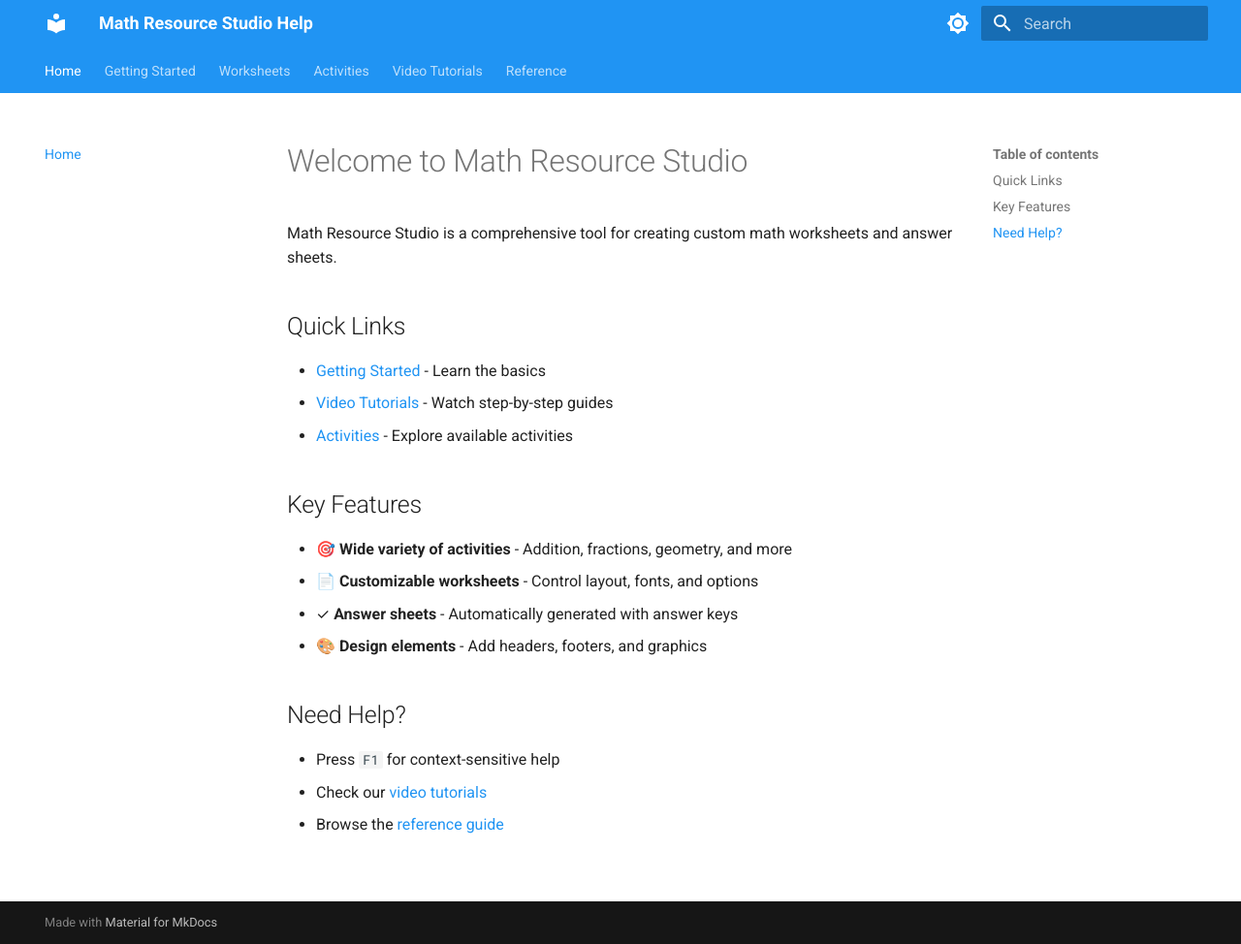
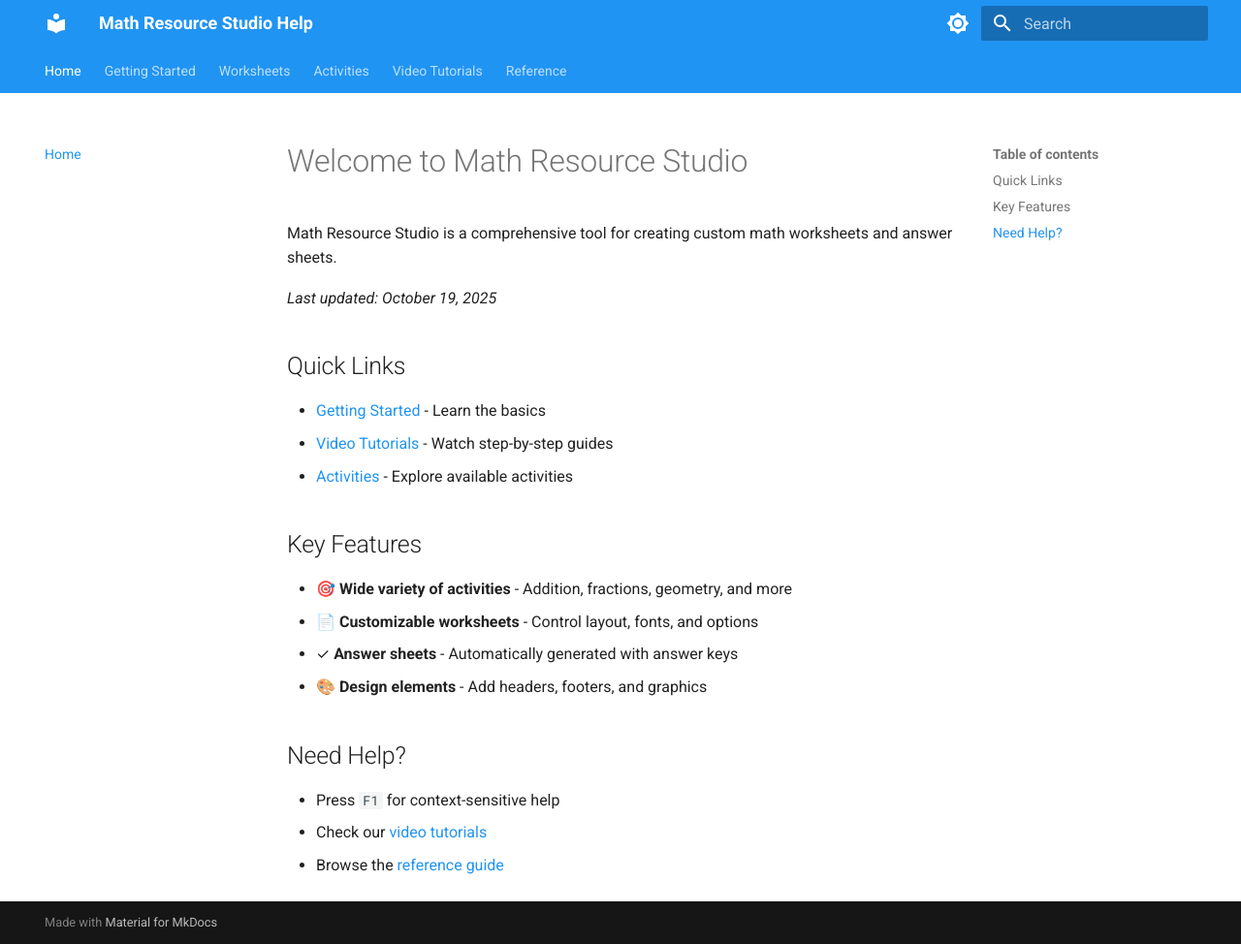
Before and after one commit to rdinch/MathResourceStudio-Help, an MkDocs documentation site: the page built from docs/index.md, in a window 1280 px wide and 974 px high. Shown: the whole window at 97% size. Built offline with MkDocs 1.6.1 and Material for MkDocs 9.7.7, drawn with Linux system fonts in a browser that asks for light colours.

Commit message:
Test deployment trigger.

```diff
--- a/docs/index.md
+++ b/docs/index.md
@@ -1,6 +1,8 @@
 # Welcome to Math Resource Studio
 
 Math Resource Studio is a comprehensive tool for creating custom math worksheets and answer sheets.
+
+*Last updated: October 19, 2025*
 
 ## Quick Links
 
```
